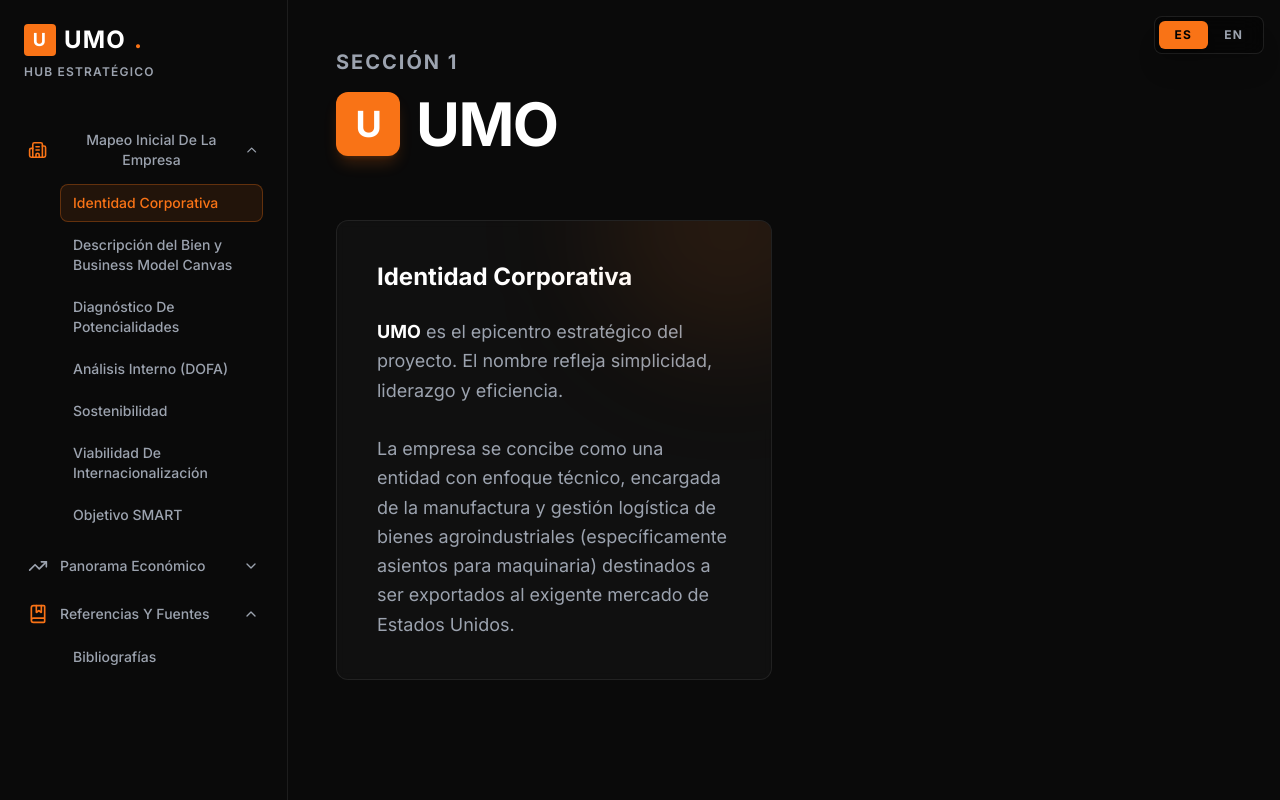
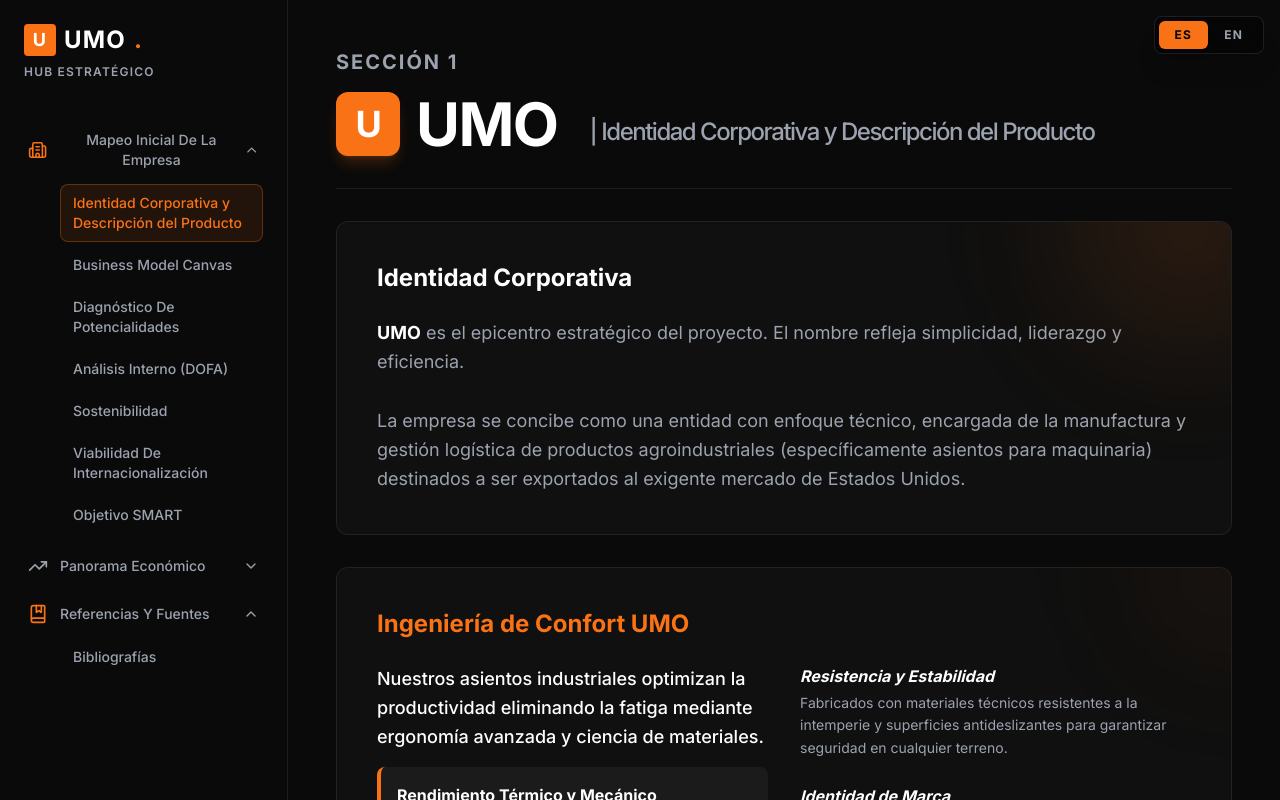
Before and after one commit to 4builes-crypto/Umo-internationalization, a React (Vite) app: page / in a window 1280 px wide. Shown: the top 800 px of the page. Built offline with nearby package versions, Linux system fonts and the light colour scheme.

Commit message:
Sección: separación de Identidad Corporativa y Business Model Canvas

```diff
--- a/src/App.tsx
+++ b/src/App.tsx
@@ -2,7 +2,7 @@ import { Routes, Route, Navigate } from 'react-router-dom';
 import { Layout } from './components/Layout';
 
 // Pages
-import { Overview } from './pages/Overview';
+import { ProductIdentity } from './pages/ProductIdentity';
 import { BMC } from './pages/BMC';
 import { DOFA } from './pages/DOFA';
 import { Sustainability } from './pages/Sustainability';
@@ -13,11 +13,12 @@ import { Economics } from './pages/Economics';
 import { Bibliography as BibliographyPage } from './pages/Bibliography';
 
 function App() {
+  // Vite HMR trigger
   return (
     <Routes>
       <Route path="/" element={<Layout />}>
         {/* The requested routes */}
-        <Route index element={<Overview />} />
+        <Route index element={<ProductIdentity />} />
         <Route path="bmc" element={<BMC />} />
         <Route path="potential" element={<Potential />} />
         <Route path="dofa" element={<DOFA />} />
--- a/src/components/Sidebar.tsx
+++ b/src/components/Sidebar.tsx
@@ -87,6 +87,7 @@ export const Sidebar = () => {
                         <NavLink
                           key={sub.id}
                           to={sub.path}
+                          end={sub.path === '/'}
                           onClick={closeSidebar}
                           className={({ isActive }) => twMerge(
                             "block px-3 py-2 text-sm font-medium rounded-lg transition-all duration-200 border",
--- a/src/config/navigation.ts
+++ b/src/config/navigation.ts
@@ -7,8 +7,8 @@ export const NAVIGATION_DATA: NavCategory[] = [
     label: 'Mapeo Inicial De La Empresa',
     icon: Building2,
     subcategories: [
-      { id: 'empresa', label: '1. Resumen De La Empresa (UMO)', path: '/' },
-      { id: 'bmc', label: '2. Descripción Del Bien Y Business Model Canvas', path: '/bmc' },
+      { id: 'identity', label: '1. Identidad Corporativa y Descripción Del Producto', path: '/' },
+      { id: 'bmc', label: '2. Business Model Canvas', path: '/bmc' },
       { id: 'potencial', label: '3. Diagnóstico De Potencialidades', path: '/potential' },
       { id: 'dofa', label: '4. Análisis DOFA', path: '/dofa' },
       { id: 'sostenibilidad', label: '5. Dimensiones De Sostenibilidad', path: '/sustainability' },
--- a/src/contexts/LanguageContext.tsx
+++ b/src/contexts/LanguageContext.tsx
@@ -46,8 +46,8 @@ export const translations: any = {
   nav: {
     fase1: { es: 'Mapeo Inicial De La Empresa', en: 'Initial Company Mapping' },
     overview: { es: 'Resumen Ejecutivo', en: 'Executive Summary' },
-    empresa: { es: 'Identidad Corporativa', en: 'Corporate Identity' },
-    bmc: { es: 'Descripción del Bien y Business Model Canvas', en: 'Product Description & Business Model Canvas' },
+    identity: { es: 'Identidad Corporativa y Descripción del Producto', en: 'Corporate Identity & Product Description' },
+    bmc: { es: 'Business Model Canvas', en: 'Business Model Canvas' },
     target: { es: 'Mercado Objetivo', en: 'Target Market' },
     dofa: { es: 'Análisis Interno (DOFA)', en: 'Internal Analysis (SWOT)' },
     sostenibilidad: { es: 'Sostenibilidad', en: 'Sustainability' },
@@ -66,8 +66,11 @@ export const translations: any = {
   common: {
     'Sección 2': { es: 'Sección 2', en: 'Section 2' }
   },
+  identity: {
+    title: { es: 'Identidad Corporativa y Descripción del Producto', en: 'Corporate Identity & Product Description' },
+  },
   bmc: {
-    title: { es: 'Descripción del Bien y Business Model Canvas', en: 'Product Description & Business Model Canvas' },
+    title: { es: 'Business Model Canvas', en: 'Business Model Canvas' },
     engineeringTitle: { es: 'Ingeniería de Confort UMO', en: 'UMO Comfort Engineering' },
     engineeringDesc: { es: 'Nuestros asientos industriales optimizan la productividad eliminando la fatiga mediante ergonomía avanzada y ciencia de materiales.', en: 'Our industrial seats optimize productivity by eliminating fatigue through advanced ergonomics and material science.' },
     thermal: { es: 'Rendimiento Térmico y Mecánico', en: 'Thermal & Mechanical Performance' },
--- a/src/pages/BMC.tsx
+++ b/src/pages/BMC.tsx
@@ -2,66 +2,28 @@ import { motion } from 'framer-motion';
 import { useLanguage } from '../contexts/LanguageContext';
 
 export const BMC = () => {
-  const { t } = useLanguage();
+  const { t, language } = useLanguage();
 
   return (
     <div className="space-y-8 pb-12 h-full flex flex-col">
       <header className="space-y-4">
-        <h2 className="text-xl font-bold uppercase tracking-widest text-textSecondary">{t('common', 'Sección 2')}</h2>
+        <h2 className="text-xl font-bold uppercase tracking-widest text-textSecondary">
+          {language === 'es' ? 'Sección 2' : 'Section 2'}
+        </h2>
         <h1 className="text-3xl lg:text-4xl font-bold tracking-tight text-white border-b border-glassBorder pb-4">
           {t('bmc', 'title')}
         </h1>
       </header>
 
-      {/* Item Description Section */}
-      <motion.div
-        initial={{ opacity: 0, y: 20 }}
-        animate={{ opacity: 1, y: 0 }}
-        className="glass-card p-6 md:p-10 relative overflow-hidden"
-      >
-        <div className="absolute top-0 right-0 w-48 h-48 bg-unoOrange/5 rounded-full blur-3xl -translate-y-1/2 translate-x-1/2" />
-
-        <h3 className="text-2xl font-bold text-unoOrange mb-6">{t('bmc', 'engineeringTitle')}</h3>
-
-        <div className="grid grid-cols-1 md:grid-cols-2 gap-8 relative z-10">
-          <div className="space-y-4">
-            <p className="text-white text-lg font-medium leading-relaxed">
-              {t('bmc', 'engineeringDesc')}
-            </p>
-            <div className="bg-white/5 p-4 rounded-lg border-l-4 border-unoOrange">
-              <h4 className="text-white font-bold mb-2">{t('bmc', 'thermal')}</h4>
-              <p className="text-textSecondary text-sm">
-                {t('bmc', 'thermalDesc')}
-              </p>
-            </div>
-          </div>
-
-          <div className="space-y-6">
-            <div>
-              <h4 className="text-white font-bold mb-1 italic">{t('bmc', 'resistance')}</h4>
-              <p className="text-textSecondary text-sm leading-relaxed">
-                {t('bmc', 'resistanceDesc')}
-              </p>
-            </div>
-            <div>
-              <h4 className="text-white font-bold mb-1 italic">{t('bmc', 'brand')}</h4>
-              <p className="text-textSecondary text-sm leading-relaxed">
-                {t('bmc', 'brandDesc')}
-              </p>
-            </div>
-          </div>
-        </div>
-      </motion.div>
-
       {/* BMC Container */}
       <motion.div
         initial={{ opacity: 0, scale: 0.98 }}
         animate={{ opacity: 1, scale: 1 }}
-        transition={{ duration: 0.5, delay: 0.1 }}
-        className="glass-card flex-1 min-h-[600px] overflow-hidden flex flex-col pt-4 mt-8"
+        transition={{ duration: 0.5 }}
+        className="glass-card flex-1 min-h-[600px] overflow-hidden flex flex-col pt-4"
       >
         <div className="px-4 pb-2 border-b border-glassBorder">
-          <h3 className="text-lg font-bold text-white uppercase tracking-wider">{t('nav', 'bmc')}</h3>
+          <h3 className="text-lg font-bold text-white uppercase tracking-wider">{t('bmc', 'title')}</h3>
         </div>
         <div className="grid grid-cols-1 md:grid-cols-5 h-full auto-rows-fr">
           {/* Top row */}
--- /dev/null
+++ b/src/pages/ProductIdentity.tsx
@@ -0,0 +1,88 @@
+import { motion } from 'framer-motion';
+import { useLanguage } from '../contexts/LanguageContext';
+
+export const ProductIdentity = () => {
+  const { t, language } = useLanguage();
+
+  return (
+    <div className="space-y-8 pb-12">
+      <header className="space-y-4">
+        <h2 className="text-xl font-bold uppercase tracking-widest text-textSecondary">
+          {language === 'es' ? 'Sección 1' : 'Section 1'}
+        </h2>
+        <h1 className="text-4xl lg:text-6xl font-black tracking-tight text-white flex items-center gap-4 border-b border-glassBorder pb-8">
+          <span className="w-16 h-16 rounded-xl bg-unoOrange flex items-center justify-center text-white text-4xl shadow-lg shadow-unoOrange/20">
+            U
+          </span>
+          UMO
+          <span className="text-xl lg:text-2xl font-medium text-textSecondary ml-4 self-end mb-2">
+            | {t('identity', 'title')}
+          </span>
+        </h1>
+      </header>
+
+      {/* Identidad Corporativa Section */}
+      <motion.div
+        initial={{ opacity: 0, y: 20 }}
+        animate={{ opacity: 1, y: 0 }}
+        className="glass-card p-8 md:p-10 relative overflow-hidden group border-unoOrange/20"
+      >
+        <div className="absolute top-0 right-0 w-64 h-64 bg-unoOrange/10 rounded-full blur-3xl -translate-y-1/2 translate-x-1/3 group-hover:bg-unoOrange/20 transition-colors duration-500" />
+
+        <h3 className="text-2xl font-bold text-white mb-6">
+          {language === 'es' ? 'Identidad Corporativa' : 'Corporate Identity'}
+        </h3>
+        <p className="text-lg text-textSecondary leading-relaxed">
+          <strong className="text-white">UMO</strong> {language === 'es'
+            ? 'es el epicentro estratégico del proyecto. El nombre refleja simplicidad, liderazgo y eficiencia.'
+            : 'is the strategic epicenter of the project. The name reflects simplicity, leadership, and efficiency.'}
+          <br /><br />
+          {language === 'es'
+            ? 'La empresa se concibe como una entidad con enfoque técnico, encargada de la manufactura y gestión logística de productos agroindustriales (específicamente asientos para maquinaria) destinados a ser exportados al exigente mercado de Estados Unidos.'
+            : 'The company is conceived as a technical entity, in charge of manufacturing and logistics management of agro-industrial products (specifically machinery seats) intended to be exported to the demanding US market.'}
+        </p>
+      </motion.div>
+
+      {/* Product Description Section */}
+      <motion.div
+        initial={{ opacity: 0, y: 20 }}
+        animate={{ opacity: 1, y: 0 }}
+        transition={{ delay: 0.1 }}
+        className="glass-card p-6 md:p-10 relative overflow-hidden"
+      >
+        <div className="absolute top-0 right-0 w-48 h-48 bg-unoOrange/5 rounded-full blur-3xl -translate-y-1/2 translate-x-1/2" />
+
+        <h3 className="text-2xl font-bold text-unoOrange mb-6">{t('bmc', 'engineeringTitle')}</h3>
+
+        <div className="grid grid-cols-1 md:grid-cols-2 gap-8 relative z-10">
+          <div className="space-y-4">
+            <p className="text-white text-lg font-medium leading-relaxed">
+              {t('bmc', 'engineeringDesc')}
+            </p>
+            <div className="bg-white/5 p-4 rounded-lg border-l-4 border-unoOrange">
+              <h4 className="text-white font-bold mb-2">{t('bmc', 'thermal')}</h4>
+              <p className="text-textSecondary text-sm">
+                {t('bmc', 'thermalDesc')}
+              </p>
+            </div>
+          </div>
+
+          <div className="space-y-6">
+            <div>
+              <h4 className="text-white font-bold mb-1 italic">{t('bmc', 'resistance')}</h4>
+              <p className="text-textSecondary text-sm leading-relaxed">
+                {t('bmc', 'resistanceDesc')}
+              </p>
+            </div>
+            <div>
+              <h4 className="text-white font-bold mb-1 italic">{t('bmc', 'brand')}</h4>
+              <p className="text-textSecondary text-sm leading-relaxed">
+                {t('bmc', 'brandDesc')}
+              </p>
+            </div>
+          </div>
+        </div>
+      </motion.div>
+    </div>
+  );
+};
```
